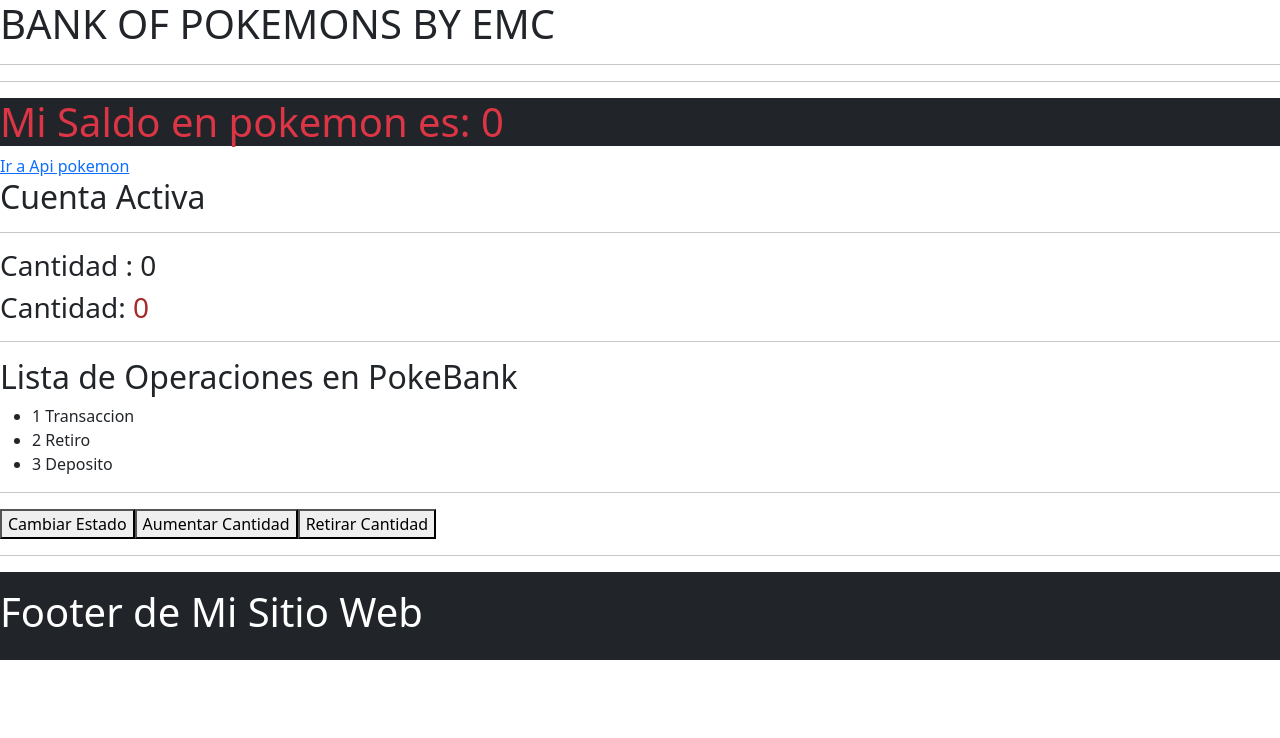
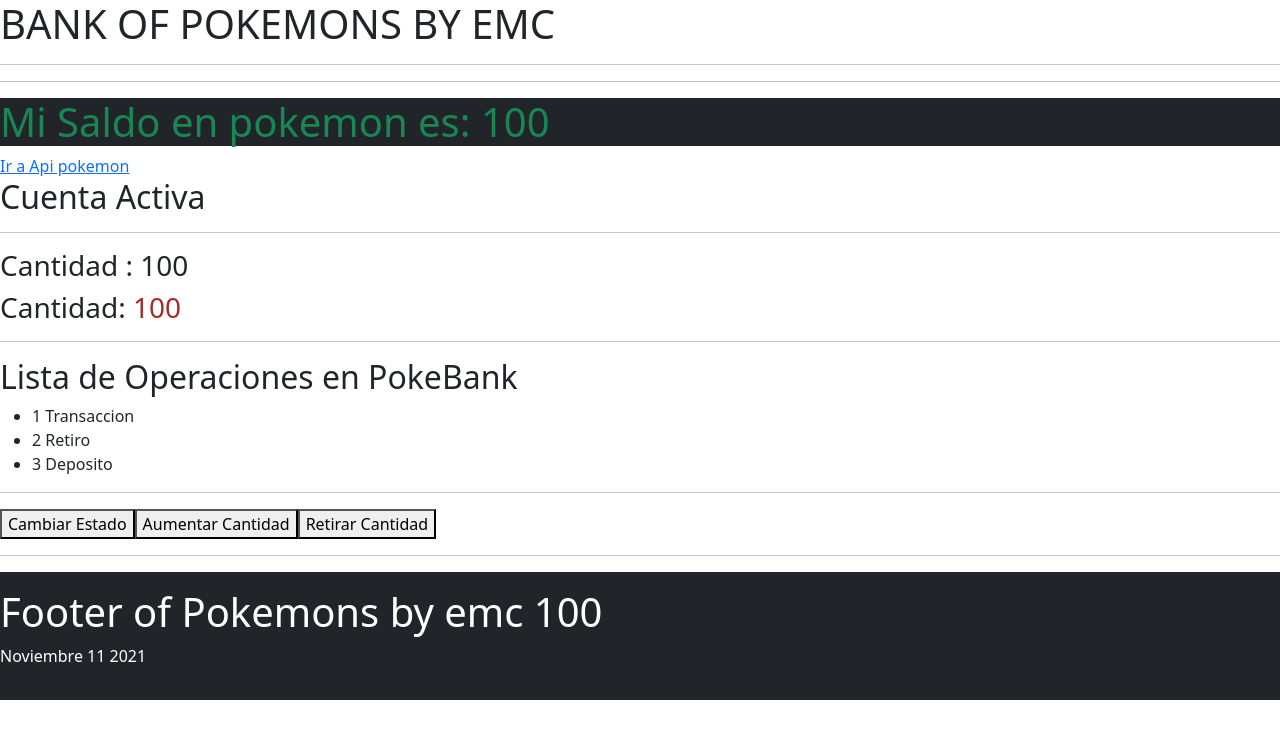
Before and after one commit to acmerev/VueCurso, a plain HTML site: page index.html in a window 1280 px wide. Drawn offline with nearby package versions, Linux system fonts and the light colour scheme.

Commit message:
Tercero del dia  commit

```diff
--- a/components/Footers.js
+++ b/components/Footers.js
@@ -1,5 +1,12 @@
 app.component('footer-component', {
+    props: ['valor', 'fecha'],
     template: `<div class="bg-dark py-3 mt-2 text-white">
-    <h1> Footer de Mi Sitio Web </h1>
+    <h1> {{titulo}} {{valor}} </h1>
+    <p> {{fecha}} </p>
 </div>`,
+    data() {
+        return {
+            titulo: 'Footer of Pokemons by emc',
+        }
+        }
 });
--- a/index.html
+++ b/index.html
@@ -38,7 +38,10 @@
         <button @click="hacerRetiro(100)" :disabled="desactivar">Retirar Cantidad</button>
 
         <hr>
-        <footer-component />
+        <footer-component
+          :valor="cantidad"
+          fecha="Noviembre 11 2021"
+        />
     </div>
 </body>
 <script src="main.js"></script>
--- a/main.js
+++ b/main.js
@@ -2,7 +2,7 @@ const app = Vue.createApp({
     data() {
         return {
             titulo: 'Bank of Pokemons by emc',
-            cantidad: 0,
+            cantidad: 100,
             enlace: 'https://pokeapi.co/api/v2/pokemon/',
             estado: true,
             desactivar: false,
@@ -14,6 +14,7 @@ const app = Vue.createApp({
             this.estado = !this.estado;
         },
         camiarCantidad(valor) {
+
             this.cantidad = this.cantidad + valor;
         },
         hacerRetiro(valor) {
```
